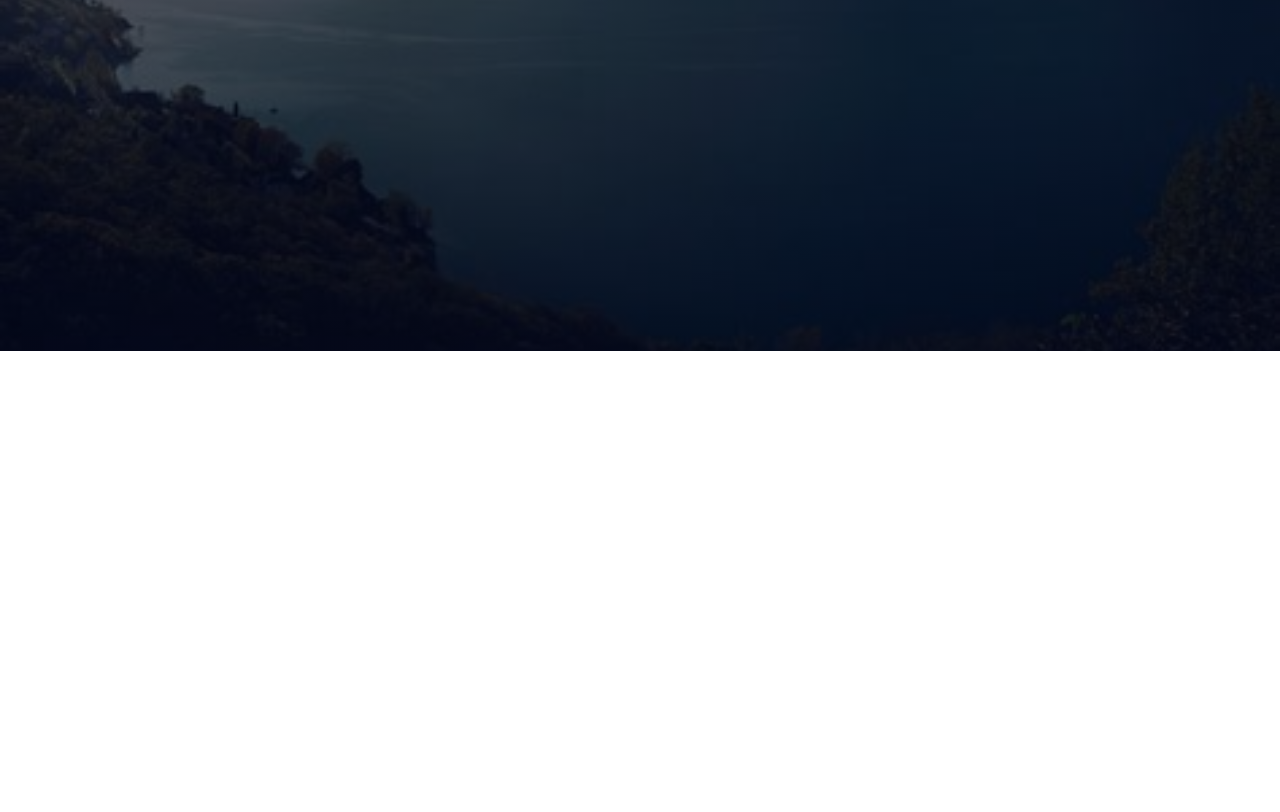
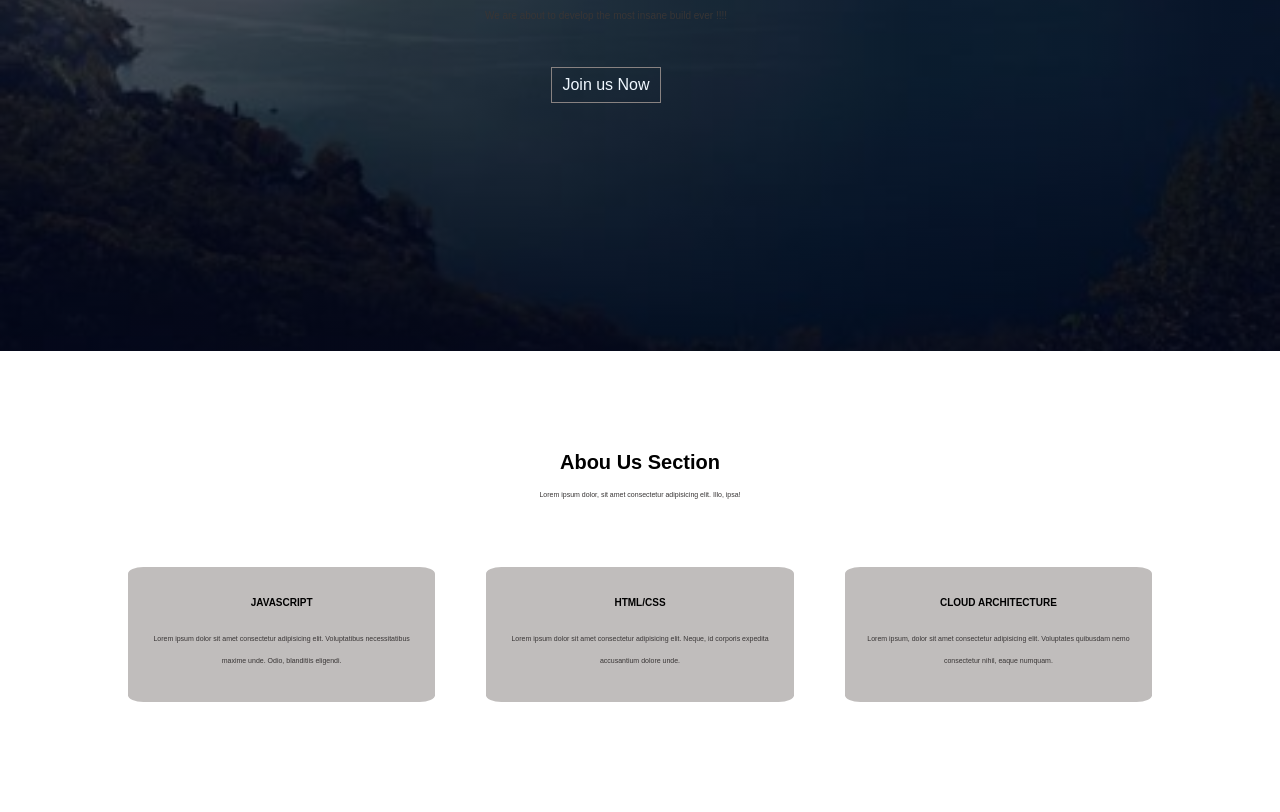
Before and after one commit to edafeo1/Goanna-javascript-practice, a website: page src/fundamentals/ACS1.3/Example2/index.html in a window 1280 px wide. Shown: the part 449-1261 px from the top of the page. Before the commit the page ends 800 px from the top, so only its background shows below. Drawn offline with Linux system fonts and the light colour scheme.

Commit message:
updates to project and html forms

```diff
--- a/src/fundamentals/ACS1.3/Example2/index.html
+++ b/src/fundamentals/ACS1.3/Example2/index.html
@@ -13,11 +13,12 @@
 <body>
 
 
+    <!--  Header / Nav Section -->
 
     <section class="header">
 
         <nav>
-            <a href="index.html"><img src="images/logo.png"></a>
+            <a href="index.html"><img src="../Example2/images/beautiful.png"></a>
             <div class="nav-links" id="navLinks">
                 <i class="fa fa-close" onclick=""></i>
                 <ul>
@@ -28,21 +29,49 @@
                     <li><a href="contact.html">CONTACT</a></li>
                 </ul>
             </div>
-            <i class="fa fa-bars" onclick="showMenu()"></i>
+            <i class="fa fa-bars" onclick=""></i>
         </nav>
 
         <div class="text-box">
-            <h1>World's Biggest University</h1>
-            <p>Making website is now one of the easiest thing in the world. You just need to learn HTML, CSS,<br>Javascript
-                and you are good to go.</p>
-            <a href="contact.html" class="hero-btn">Visit Us to Know More</a>
+            <h1>DIP_IT Team Project</h1>
+            <p> We are about to develop the most insane build ever !!!!</p>
+            <a href="contact.html" class="hero-btn">Join us Now</a>
         </div>
     </section>
 
 
+    <!--  About us Preview   -->
 
 
+    <section class="index-about">
+        <h2>Abou Us Section </h2>
+        <p>Lorem ipsum dolor, sit amet consectetur adipisicing elit. Illo, ipsa!</p>
 
+        <div class="container">
+            <div class="columns">
+                <h4> JAVASCRIPT</h4>
+                <p>Lorem ipsum dolor sit amet consectetur adipisicing elit. Voluptatibus necessitatibus maxime unde. Odio,
+                    blanditiis eligendi.</p>
+            </div>
+
+
+            <div class="columns">
+                <h4> HTML/CSS</h4>
+                <p>Lorem ipsum dolor sit amet consectetur adipisicing elit. Neque, id corporis expedita accusantium dolore unde.</p>
+            </div>
+
+
+            <div class="columns">
+                <h4>CLOUD ARCHITECTURE</h4>
+                <p>Lorem ipsum, dolor sit amet consectetur adipisicing elit. Voluptates quibusdam nemo consectetur nihil, eaque
+                    numquam.</p>
+            </div>
+        </div>
+
+    </section>
+
+
+    <!--  -->
 
 </body>
 
--- a/src/fundamentals/ACS1.3/Example2/style.css
+++ b/src/fundamentals/ACS1.3/Example2/style.css
@@ -23,7 +23,7 @@ nav {
 }
 
 nav img {
-  width: 135px;
+  width: 40px;
 }
 
 .nav-links {
@@ -46,6 +46,7 @@ nav img {
 }
 
 .nav-links ul li::after {
+  content: "";
   width: 0%;
   height: 2px;
   background: #f44336;
@@ -53,3 +54,120 @@ nav img {
   margin: auto;
   transition: 0.5s;
 }
+
+.nav-links ul li:hover::after {
+  width: 100%;
+}
+
+nav .fa {
+  display: none;
+}
+
+.text-box {
+  width: 90%;
+  color: aliceblue;
+  position: absolute;
+  top: 50%;
+
+  text-align: center;
+  margin-left: 30px;
+  /*
+  margin-bottom: 80%;
+  */
+}
+
+.text-box h1 {
+  font-size: 30px;
+}
+
+.text-box p {
+  font-size: 10px;
+  margin: 10px 0 30px;
+}
+
+.hero-btn {
+  display: inline-block;
+  text-decoration: none;
+  color: aliceblue;
+  border: 1px solid #888281;
+  padding: 8px 10px;
+  background: transparent;
+  cursor: pointer;
+  transition: 1s;
+  position: relative;
+}
+
+.hero-btn:hover {
+  border: 1px solid rgb(21, 165, 190);
+  background: #0b2e5c;
+}
+
+.index-about {
+  width: 80%;
+  margin: auto;
+  text-align: center;
+  padding: 30px;
+}
+
+.index-about h2 {
+  font-size: 20px;
+}
+
+.index-about h4 {
+  font-size: 10px;
+}
+
+.index-about p {
+  font-size: 7px;
+  padding: 10px;
+}
+
+/** About section **/
+
+.index-about {
+  width: 80%;
+  margin: auto;
+  text-align: center;
+  padding: 100px;
+}
+
+.container {
+  display: flex;
+  margin-top: 5%;
+  justify-content: space-between;
+}
+
+p {
+  color: #383535;
+  font-size: 14px;
+  font-weight: 300;
+  line-height: 22px;
+  padding: 10px;
+}
+
+h2 {
+  font-size: 36px;
+  font-weight: 600;
+}
+
+h4 {
+  margin: 10px 0;
+  font-weight: 600;
+  text-align: center;
+}
+
+.columns {
+  flex-basis: 30%;
+  background: #c0bdbc;
+  border-radius: 5%;
+  margin-bottom: 10px;
+  padding: 20px 10px;
+  transition: 0.5s;
+  box-sizing: border-box;
+}
+
+.columns:hover {
+  box-shadow: 0 0 10px 0 rgba(4, 9, 30, 0.7);
+}
+
+/**  End of About section **/
--- /dev/null
+++ b/src/fundamentals/ACS1.3/website/css/module2.5.css
@@ -0,0 +1,48 @@
+body {
+  background-color: rgb(8, 15, 32);
+  font-family: sans-serif;
+  color: aliceblue;
+}
+
+#container {
+  background-color: rgb(240, 206, 164);
+  margin: auto;
+  width: 90%;
+  text-align: center;
+  padding: 4px;
+}
+
+header {
+  background-color: rgb(101, 79, 122);
+  margin: auto;
+  width: 95%;
+  height: 50px;
+}
+
+nav {
+  background-color: rgb(125, 168, 155);
+  margin: auto;
+  width: 95%;
+  height: 20px;
+}
+
+section {
+  background-color: rgb(68, 45, 45);
+  width: 60%;
+  height: 300px;
+  display: inline-block;
+  border: 1px solid black;
+}
+
+aside {
+  background-color: cornflowerblue;
+  width: 35%;
+  height: 300px;
+  display: inline-block;
+}
+
+footer {
+  background-color: goldenrod;
+  width: 95%;
+  height: 100px;
+}
```
Also changed, not shown: src/fundamentals/ACS1.3/Example2/form.html (added, +85 -0 lines), src/fundamentals/ACS1.3/website/html/module2.5.html (added, +27 -0 lines), src/fundamentals/ACS1.3/Example2/images/beautiful.png (added), src/fundamentals/ACS1.3/website/html/emmet.html (added), src/fundamentals/ACS1.3/website/html/module2.3-2.4.html.html (renamed from src/fundamentals/ACS1.3/website/html/module2.3.html).
